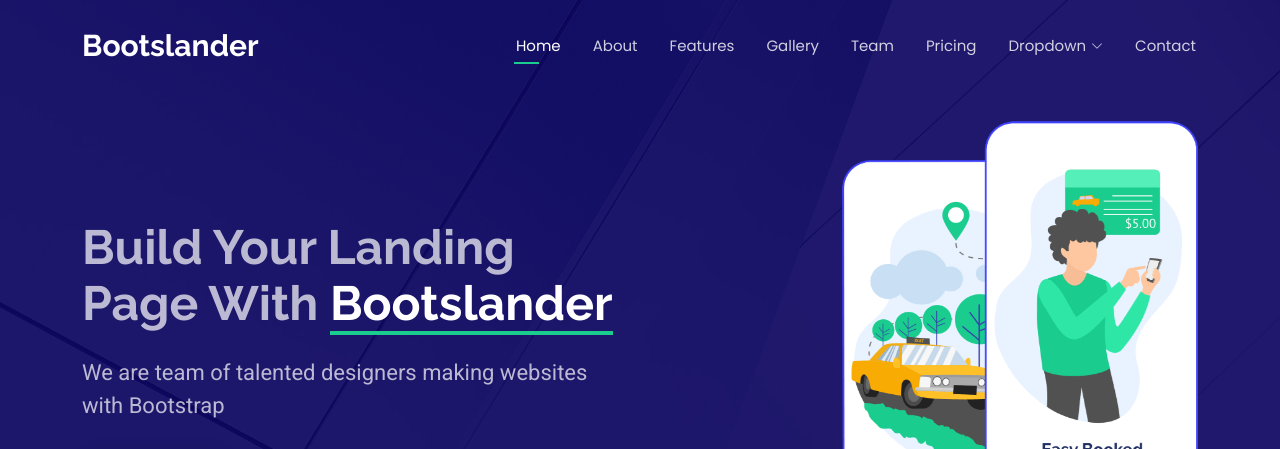
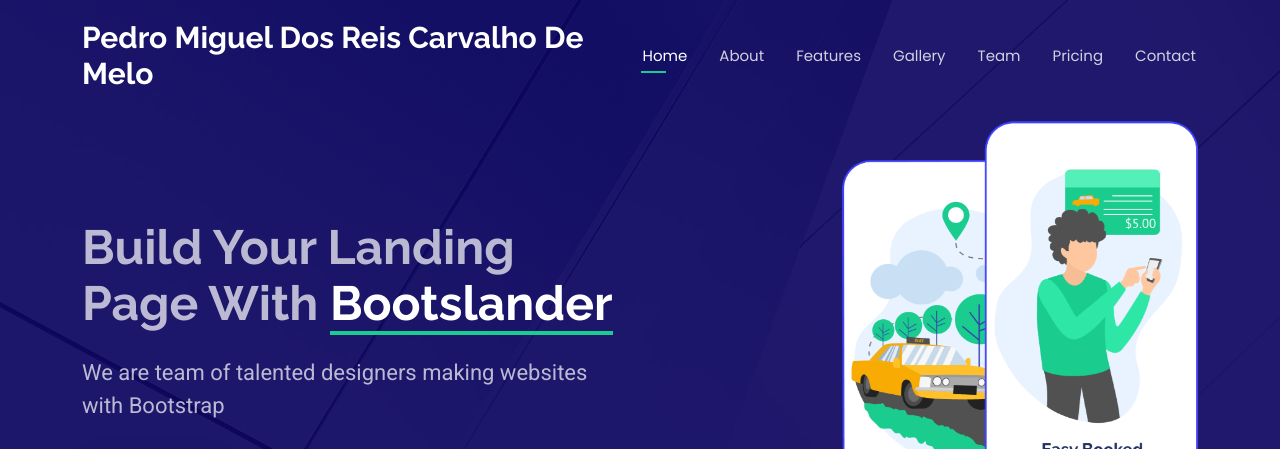
Before and after one commit to llp-cloud/uniquora, a plain HTML site: page index.html in a window 1280 px wide. Shown: the top 449 px of the page. Drawn offline with Linux system fonts and the light colour scheme.

Commit message:
refactored index

```diff
--- a/index.html
+++ b/index.html
@@ -3,13 +3,13 @@
     <head>
         <meta charset="utf-8">
         <meta content="width=device-width, initial-scale=1.0" name="viewport">
-        <title>Home - Uniquora</title>
+        <title>Home - Pedro Miguel</title>
         <meta name="description" content="">
         <meta name="keywords" content="">
 
         <!-- Favicons -->
-        <link href="assets/img/favicon.png" rel="icon">
-        <link href="assets/img/apple-touch-icon.png" rel="apple-touch-icon">
+        <!-- <link href="assets/img/favicon.png" rel="icon">
+        <link href="assets/img/apple-touch-icon.png" rel="apple-touch-icon"> -->
 
         <!-- Fonts -->
         <link href="https://fonts.googleapis.com" rel="preconnect">
@@ -37,7 +37,7 @@
                 <a href="index.html" class="logo d-flex align-items-center">
                     <!-- Uncomment the line below if you also wish to use an image logo -->
                     <!-- <img src="assets/img/logo.png" alt=""> -->
-                    <h1 class="sitename">Bootslander</h1>
+                    <h1 class="sitename">Pedro Miguel Dos Reis Carvalho De Melo</h1>
                 </a>
 
                 <nav id="navmenu" class="navmenu">
@@ -48,7 +48,7 @@
                         <li><a href="#gallery">Gallery</a></li>
                         <li><a href="#team">Team</a></li>
                         <li><a href="#pricing">Pricing</a></li>
-                        <li class="dropdown"><a href="#"><span>Dropdown</span> <i
+                        <!-- <li class="dropdown"><a href="#"><span>Dropdown</span> <i
                                     class="bi bi-chevron-down toggle-dropdown"></i></a>
                             <ul>
                                 <li><a href="#">Dropdown 1</a></li>
@@ -66,7 +66,7 @@
                                 <li><a href="#">Dropdown 3</a></li>
                                 <li><a href="#">Dropdown 4</a></li>
                             </ul>
-                        </li>
+                        </li> -->
                         <li><a href="#contact">Contact</a></li>
                     </ul>
                     <i class="mobile-nav-toggle d-xl-none bi bi-list"></i>
```
